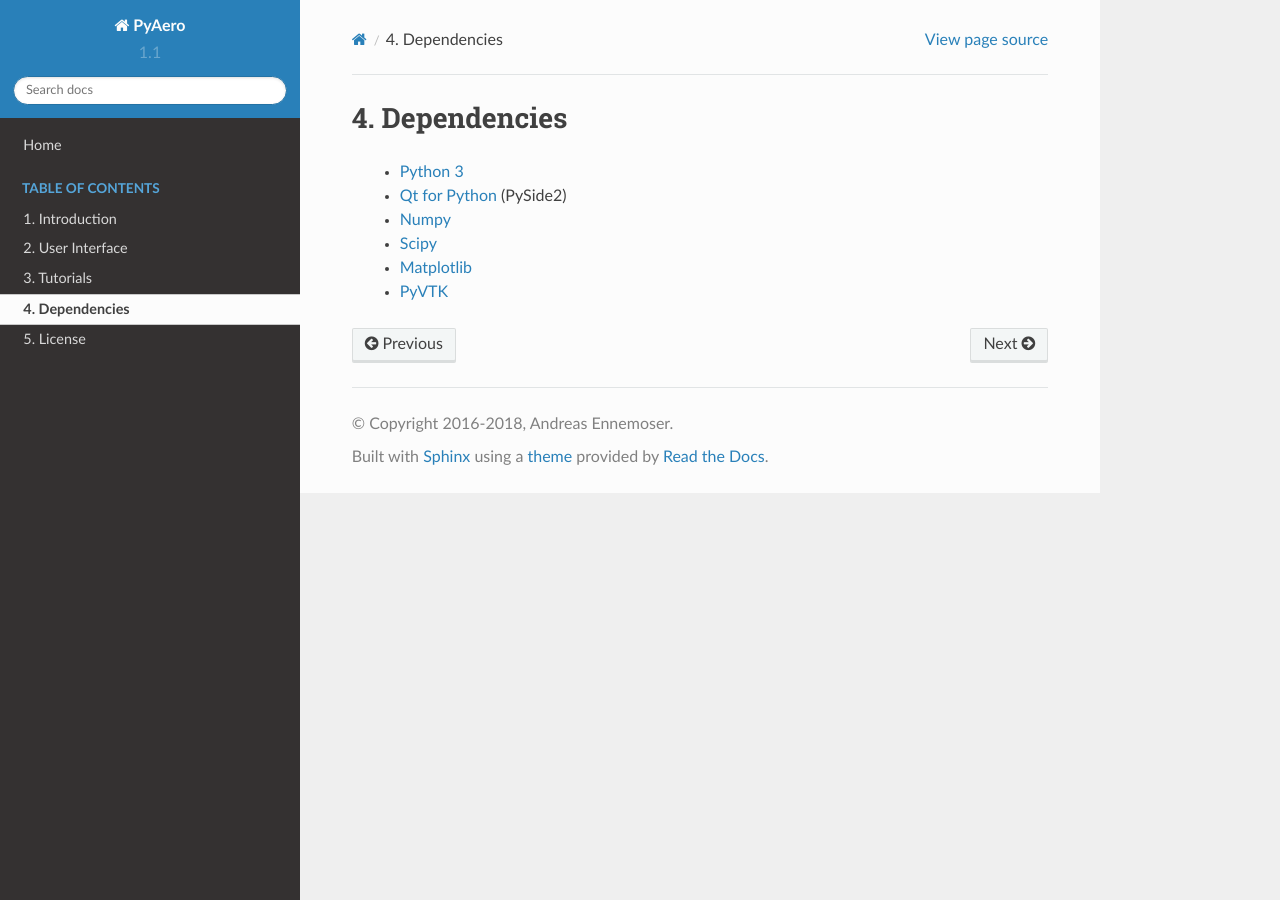
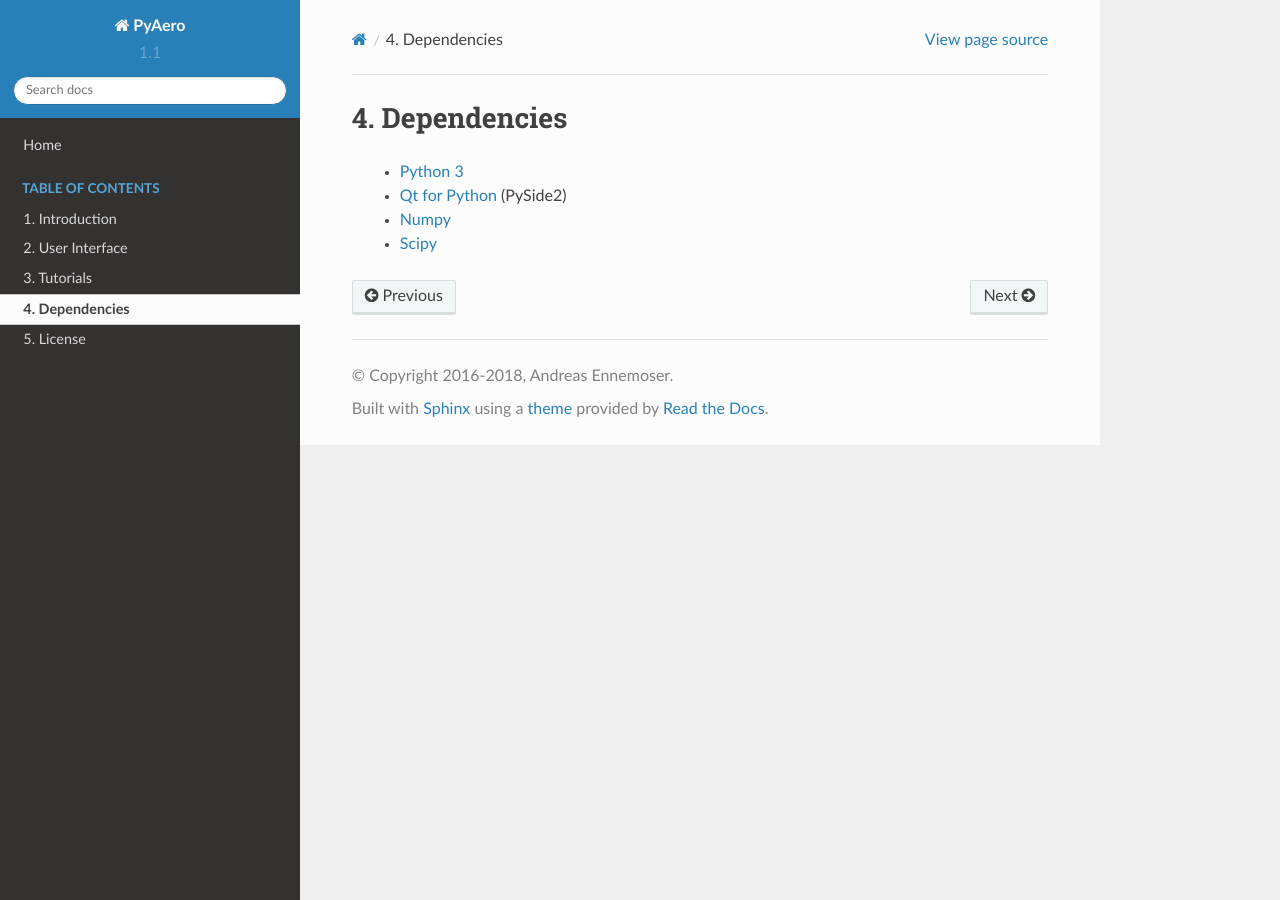
Before and after one commit to chiefenne/PyAero, a Sphinx documentation site: the page built from docs/dependencies.rst, in a window 1280 px wide. Built offline with Sphinx 7.4.7 and the Read the Docs theme 2.0.0, drawn with Linux system fonts in a browser that asks for light colours.

Commit message:
updated docu

```diff
--- a/docs/dependencies.rst
+++ b/docs/dependencies.rst
@@ -5,5 +5,3 @@ Dependencies
  - `Qt for Python <https://www.qt.io/qt-for-python>`_ (PySide2)
  - `Numpy <http://www.numpy.org/>`_
  - `Scipy <https://www.scipy.org/>`_
- - `Matplotlib <https://matplotlib.org/>`_
- - `PyVTK <https://github.com/pearu/pyvtk>`_
```
